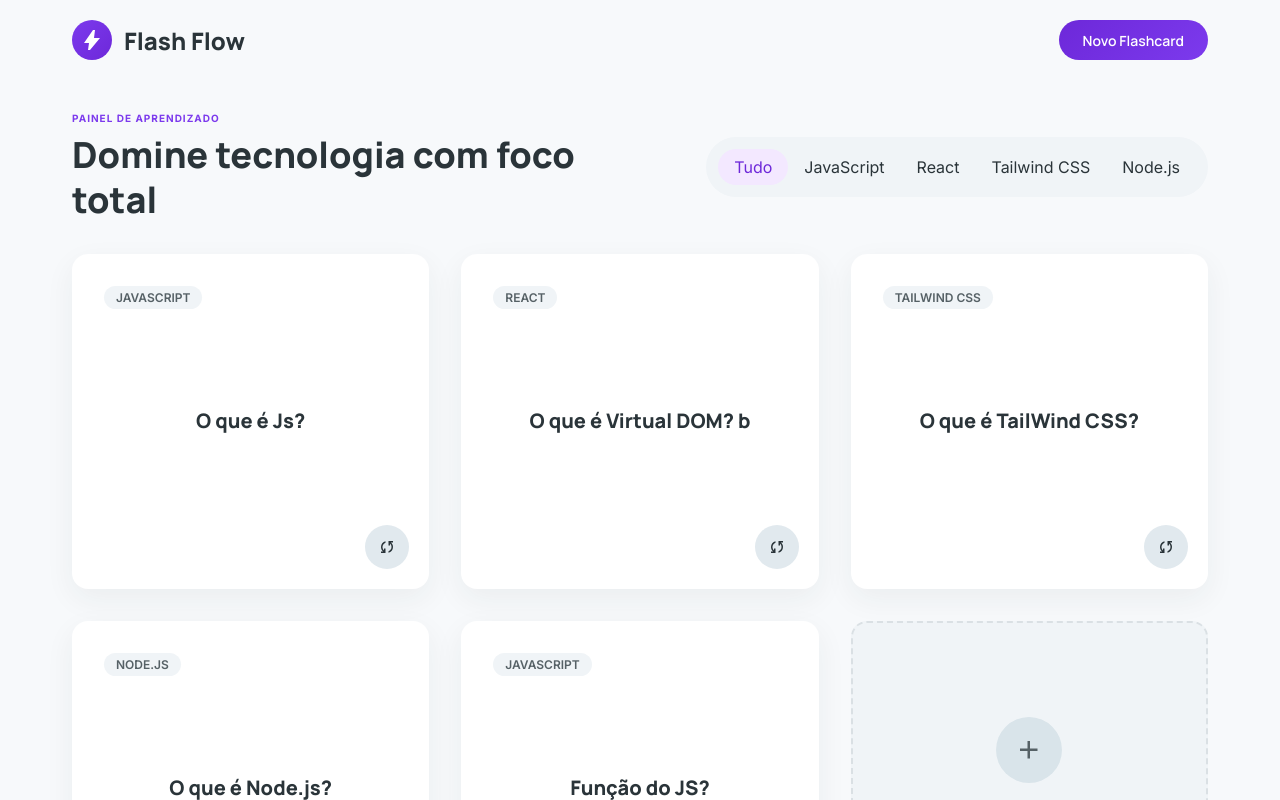
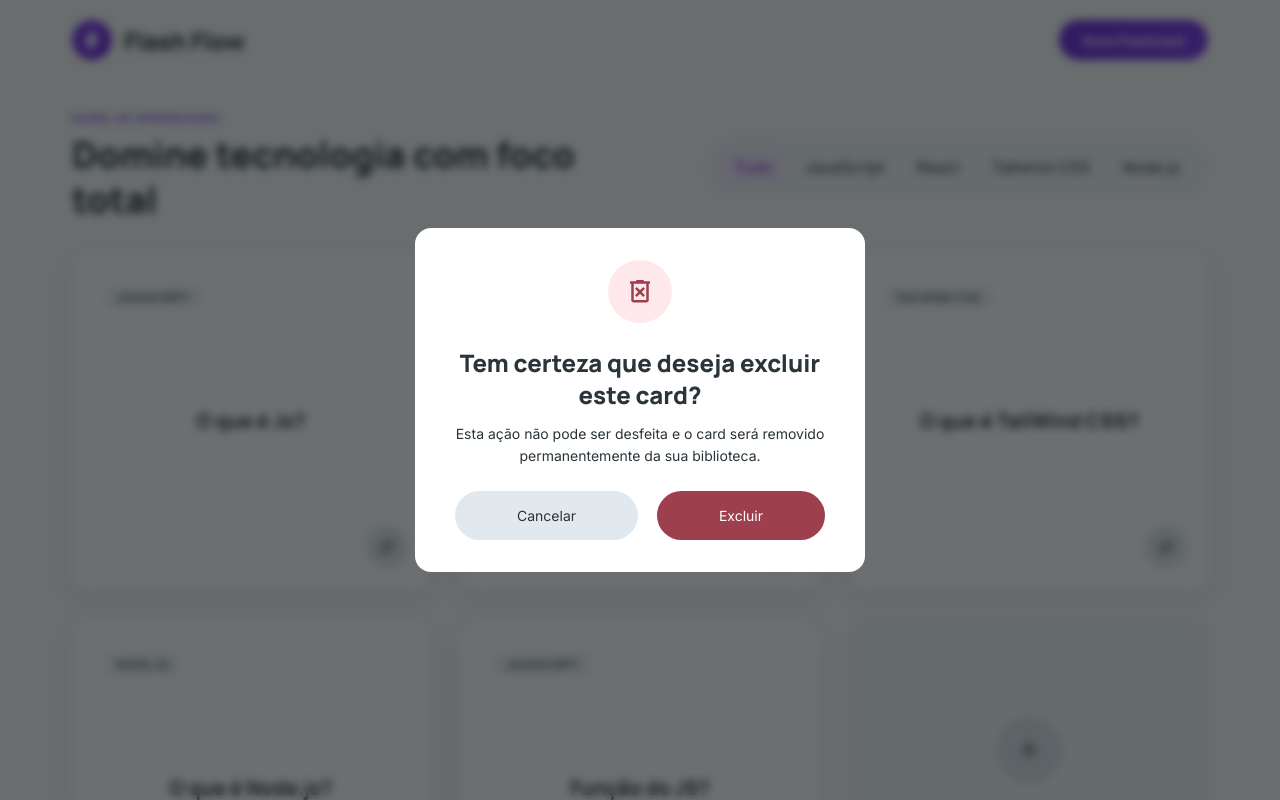
Before and after one commit to PhelypMunuera/flash-flow, a React (Vite) app: page / in a window 1280 px wide. Shown: the top 800 px of the page. Built offline with nearby package versions, Linux system fonts and the light colour scheme.

Commit message:
feat CSS modal

```diff
--- a/src/components/CardsSection/index.tsx
+++ b/src/components/CardsSection/index.tsx
@@ -1,7 +1,7 @@
 import emptyImg from "../../assets/empty.svg";
 import { Flashcard } from "../Flashcard";
 import { Button } from "../Button";
-// import { cards } from "./mock";
+import { ModalDelete } from "../ModalDelete";
 
 import style from "./style.module.css";
 import { useFilter } from "../../hooks/useFilter";
@@ -24,6 +24,7 @@ export function CardsSection() {
         <Flashcard key={card.question} card={card} />
       ))}
       <AddNewFlashcard />
+      <ModalDelete/>
     </section>
   ) : (
     <div className={style.containerEmptyCardGrid}>
--- /dev/null
+++ b/src/components/ModalDelete/index.tsx
@@ -0,0 +1,25 @@
+import trashIcon from "../../assets/trashIcon.svg";
+
+import style from "./style.module.css";
+export function ModalDelete() {
+  return (
+    <div className={style.container}>
+      <section className={style.containerModal}>
+        <div className={style.containerIcon}>
+          <img src={trashIcon} alt="Lixeira" />
+        </div>
+        <div className={style.containerText}>
+          <span>Tem certeza que deseja excluir este card?</span>
+          <p>
+            Esta ação não pode ser desfeita e o card será removido
+            permanentemente da sua biblioteca.
+          </p>
+        </div>
+        <div className={style.containerButton}>
+          <button>Cancelar</button>
+          <button>Excluir</button>
+        </div>
+      </section>
+    </div>
+  );
+}
--- /dev/null
+++ b/src/components/ModalDelete/style.module.css
@@ -0,0 +1,80 @@
+.container {
+  background-color: var(--gray-900);
+  backdrop-filter: blur(4px);
+
+  position: absolute;
+  left: 0;
+  top: 0;
+
+  width: 100vw;
+  height: 100vh;
+
+  display: flex;
+  justify-content: center;
+  align-items: center;
+}
+
+.containerModal {
+  background-color: var(--white);
+  border-radius: 1rem;
+
+  display: flex;
+  flex-direction: column;
+  justify-content: center;
+  align-items: center;
+  gap: 1.5rem;
+
+  max-width: 450px;
+  padding: 2rem 2.5rem;
+}
+
+.containerIcon {
+  background-color: var(--red-120);
+  padding: 1.25rem 1.375rem;
+  border-radius: 999px;
+  line-height: 0;
+}
+
+.containerText {
+  display: flex;
+  flex-direction: column;
+  text-align: center;
+  gap: 0.75rem;
+
+  span {
+    font-family: "Manrope", sans-serif;
+    font-size: 1.5rem;
+    font-weight: 900;
+    line-height: 32px;
+  }
+
+  p {
+    font-size: 0.875rem;
+    line-height: 22px;
+  }
+}
+
+.containerButton {
+  display: flex;
+  justify-content: space-between;
+  text-align: center;
+  gap: 0.75rem;
+
+  width: 100%;
+
+  button:first-child {
+    padding: 1rem 3.875rem;
+    background-color: var(--gray-300);
+    border-radius: 999px;
+    font-size: 0.875rem;
+    color: var(--gray-800);
+  }
+
+  button:last-child{
+    padding: 1rem 3.875rem;
+    background-color: var(--red-500);
+    border-radius: 999px;
+    font-size: 0.875rem;
+    color: var(--white);
+  }
+}
--- a/src/global.css
+++ b/src/global.css
@@ -17,11 +17,14 @@
   --gray-400: #717c82;
   --gray-500: #566166;
   --gray-800: #2a3439;
+  --gray-900: rgba(11, 15, 16, 0.6);
+
 
   --purple-100: #f3e8ff;
   --purple-500: #7c3aed;
   --purple-600: #6d28d9;
 
+  --red-120: rgba(255, 139, 154, 0.2);
   --red-200: #ff8b9a;
   --red-500: #9e3f4e;
 }
```
Also changed, not shown: src/assets/trashIcon.svg (added).
